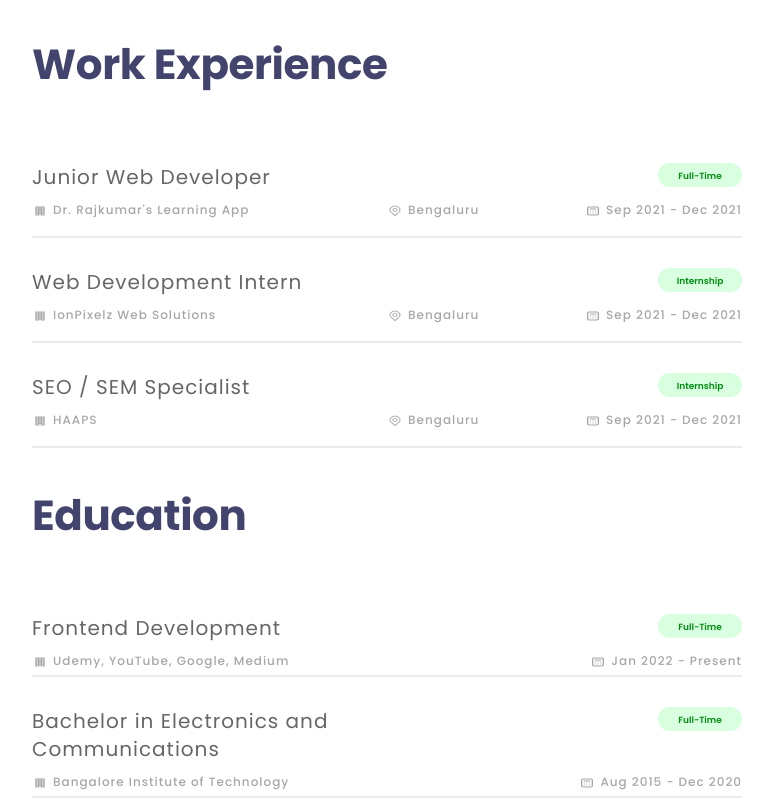
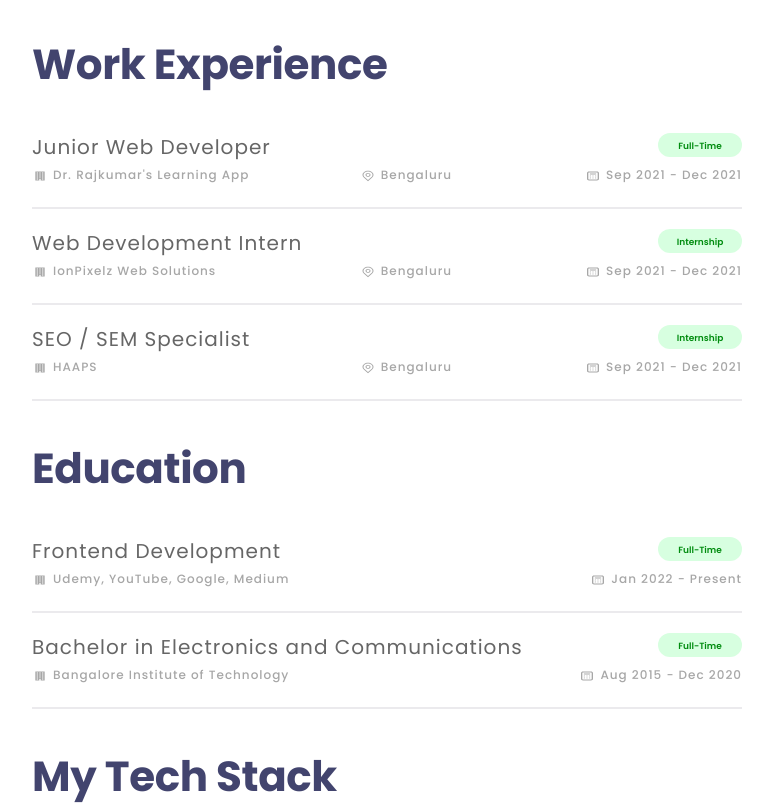
Before and after one commit to Chas-Henrik/Portfolio, a plain HTML site: page index.html in a window 1280 px wide. Shown: the part 1040-1846 px from the top of the page, without its empty margins (128-901 px from the left). Drawn offline with Linux system fonts and the light colour scheme.

Commit message:
Used grid for tables

```diff
--- a/css/style.css
+++ b/css/style.css
@@ -239,45 +239,29 @@ header {
     max-width: 100%;
 }
 
-.container_items-column {
+.container-grid {
     width: 100%;
-    height: 100%;
-    display: flex;
-    flex-direction: column;
-    justify-content: flex-start;
-    align-items: flex-start;
+    display: grid;
+    grid-template-columns: 6fr 4fr;
+    grid-template-rows: auto;
+    grid-template-areas: 'role job-type'
+        'provider date'
+        'location';
+    row-gap: 0;
+    padding-bottom: 1.8rem;
+    margin: 2rem 0;
 }
 
-.table {
-    width: 100%;
-    margin-top: 3em;
-    display: flex;
-    flex-wrap: wrap;
-    row-gap: 0.5em;
-}
-
-.table > * {
-    flex: 1 1 50%;
-    overflow: hidden;
-}
-
-.table>*:last-child {
-    padding-bottom: 1em;
-}
-
-.table>.role {
+.container-grid>h2 {
     font-size: 2rem;
     font-weight: 400;
     line-height: 2.8rem;
     letter-spacing: 0.1rem;
+    justify-self: left;
 }
 
-.table div {
-    display: flex;
-    justify-content: flex-end;
-}
 
-.table div>.job-type {
+.container-grid>p {
     width: 8.4rem;
     height: 2.4rem;
     font-size: 0.9rem;
@@ -286,16 +270,30 @@ header {
     color: var(--button-text);
     background-color: var(--button-success);
     border-radius: 10rem;
+    text-align: center;
+    justify-self: right;
 }
 
-.table>span {
+.provider {
+    justify-self: left;
+}
+
+.date {
+    justify-self: right;
+}
+
+.location {
+    justify-self: left;
+}
+
+.container-grid>span {
     font-size: 1.2rem;
     font-weight: 500;
     line-height: 2.8rem;
     letter-spacing: 0.1rem;
 }
 
-.table img {
+.container-grid span img {
     width: 1.6rem;
     height: 1.2rem;
     vertical-align: middle;
@@ -359,7 +357,7 @@ header {
     border: 3px solid rgb(77, 188, 224);
 }
 
-.card> * {
+.card>* {
     padding: 0 2.5rem;
     padding-bottom: 1rem;
 }
@@ -552,31 +550,54 @@ header {
         max-width: 710px;
     }
 
-    .table :nth-child(1) {
+    .container-grid.job-experience {
+        width: 100%;
+        display: grid;
+        grid-template-columns: 6fr 3fr 4fr;
+        grid-template-rows: auto;
+        grid-template-areas: 'role role job-type'
+            'provider location date';
+    }
+
+    .job-experience>.role {
+        grid-column: 1 / 3;
+    }
+
+    .job-experience :nth-child(1) {
         order: 1;
     }
 
-    .table :nth-child(2) {
+    .job-experience :nth-child(2) {
         order: 2;
     }
 
-    .table :nth-child(3) {
-        flex: 1 1 50%;
+    .job-experience :nth-child(3) {
         order: 3;
     }
 
-    .table :nth-child(4) {
-        flex: 1 1 30%;
+    .job-experience :nth-child(4) {
         order: 5;
     }
 
-    .table :nth-child(5) {
-        flex: 1 1 20%;
+    .job-experience :nth-child(5) {
         order: 4;
     }
 
-    .table>.location {
+    .container-grid.education {
+        width: 100%;
+        display: grid;
+        grid-template-columns: 7fr 3fr;
+        grid-template-rows: auto;
+        grid-template-areas: 'role job-type'
+            'provider date';
+    }
+
+    .container-grid>.location {
         text-align: left;
+    }
+
+    .container-grid>.date {
+        align-self: flex-end;
     }
 
     .card {
@@ -724,15 +745,15 @@ header {
         color: var(--black-content-light-mode);
     }
 
-    .table {
+    .container-grid {
         border-bottom: 0.2rem solid var(--border-color-light-mode);
     }
 
-    .table * {
+    .container-grid * {
         color: var(--light-content-dark-mode);
     }
 
-    .table>.role {
+    .container-grid>.role {
         color: var(--dark-content-light-mode);
     }
 
@@ -832,15 +853,15 @@ header {
         filter: invert(100%);
     }
 
-    .table {
+    .container-grid {
         border-bottom: 0.2rem solid var(--border-color-dark-mode);
     }
 
-    .table * {
+    .container-grid * {
         color: var(--light-content-dark-mode);
     }
 
-    .table>.role {
+    .container-grid>.role {
         color: var(--solid-heading-dark-mode);
     }
 
--- a/index.html
+++ b/index.html
@@ -56,46 +56,42 @@
             <h2>About Me</h2>
             <p>Lorem Ipsum is simply dummy text of the printing and typesetting industry. Lorem Ipsum has been the industry's standard dummy text ever since the 1500s, when an unknown printer took a gallery of type and scrambled it to make a type specimen book.</p>
             <h2>Work Experience</h2>
-            <div class="container_items-column">
-                <article class="table">
-                    <h2 class="role text-align-left">Junior Web Developer</h2>
-                    <div><p class="job-type text-align-center">Full-Time</p></div>
-                    <span class="provider text-align-left"><img src="./svg/office-building.svg" alt="office-building.svg">Dr. Rajkumar's Learning App</span>
-                    <span class="date text-align-right"><img src="./svg/calender.svg" alt="calender.svg">Sep 2021 - Dec 2021</span>
-                    <span class="location text-align-left"><img src="./svg/location.svg" alt="location.svg">Bengaluru</span>
-                </article>
-                <article class="table">
-                    <h2 class="role text-align-left">Web Development Intern</h2>
-                    <div><p class="job-type text-align-center">Internship</p></div>
-                    <span class="provider text-align-left"><img src="./svg/office-building.svg" alt="office-building.svg">IonPixelz Web Solutions</span>
-                    <span class="date text-align-right"><img src="./svg/calender.svg" alt="calender.svg">Sep 2021 - Dec 2021</span>
-                    <span class="location text-align-left"><img src="./svg/location.svg" alt="location.svg">Bengaluru</span>
-                </article>
-                <article class="table">
-                    <h2 class="role text-align-left">SEO / SEM Specialist</h2>
-                    <div><p class="job-type text-align-center">Internship</p></div>
-                    <span class="provider text-align-left"><img src="./svg/office-building.svg" alt="office-building.svg">HAAPS</span>
-                    <span class="date text-align-right"><img src="./svg/calender.svg" alt="calender.svg">Sep 2021 - Dec 2021</span>
-                    <span class="location text-align-left"><img src="./svg/location.svg" alt="location.svg">Bengaluru</span>
-                </article>
-            </div>
+            <article class="container-grid job-experience">
+                <h2 class="role">Junior Web Developer</h2>
+                <p class="job-type">Full-Time</p>
+                <span class="provider"><img src="./svg/office-building.svg" alt="office-building.svg">Dr. Rajkumar's Learning App</span>
+                <span class="date"><img src="./svg/calender.svg" alt="calender.svg">Sep 2021 - Dec 2021</span>
+                <span class="location"><img src="./svg/location.svg" alt="location.svg">Bengaluru</span>
+            </article>
+            <article class="container-grid job-experience">
+                <h2 class="role">Web Development Intern</h2>
+                <p class="job-type">Internship</p>
+                <span class="provider"><img src="./svg/office-building.svg" alt="office-building.svg">IonPixelz Web Solutions</span>
+                <span class="date"><img src="./svg/calender.svg" alt="calender.svg">Sep 2021 - Dec 2021</span>
+                <span class="location"><img src="./svg/location.svg" alt="location.svg">Bengaluru</span>
+            </article>
+            <article class="container-grid job-experience">
+                <h2 class="role">SEO / SEM Specialist</h2>
+                <p class="job-type">Internship</p>
+                <span class="provider"><img src="./svg/office-building.svg" alt="office-building.svg">HAAPS</span>
+                <span class="date"><img src="./svg/calender.svg" alt="calender.svg">Sep 2021 - Dec 2021</span>
+                <span class="location"><img src="./svg/location.svg" alt="location.svg">Bengaluru</span>
+            </article>
             <h2>Education</h2>
-            <div class="container_items-column">
-                <article class="table">
-                    <h2 class="role text-align-left">Frontend Development</h2>
-                    <div><p class="job-type text-align-center">Full-Time</p></div>
-                    <span class="provider text-align-left"><img src="./svg/office-building.svg" alt="office-building.svg">Udemy, YouTube, Google, Medium</span>
-                    <span class="date text-align-right"><img src="./svg/calender.svg" alt="calender.svg">Jan 2022 - Present</span>
-                    <span class="location text-align-left mobile-block"><img src="./svg/location.svg" alt="location.svg">Online</span>
-                </article>
-                <article class="table">
-                    <h2 class="role text-align-left">Bachelor in Electronics and Communications</h2>
-                    <div><p class="job-type text-align-center">Full-Time</p></div>
-                    <span class="provider text-align-left"><img src="./svg/office-building.svg" alt="office-building.svg">Bangalore Institute of Technology</span>
-                    <span class="date text-align-right"><img src="./svg/calender.svg" alt="calender.svg">Aug 2015 - Dec 2020</span>
-                    <span class="location text-align-left mobile-block"><img src="./svg/location.svg" alt="location.svg">Bengaluru</span>
-                </article>
-            </div>
+            <article class="container-grid education">
+                <h2 class="role">Frontend Development</h2>
+                <p class="job-type">Full-Time</p>
+                <span class="provider"><img src="./svg/office-building.svg" alt="office-building.svg">Udemy, YouTube, Google, Medium</span>
+                <span class="date"><img src="./svg/calender.svg" alt="calender.svg">Jan 2022 - Present</span>
+                <span class="location mobile-block"><img src="./svg/location.svg" alt="location.svg">Online</span>
+            </article>
+            <article class="container-grid education">
+                <h2 class="role">Bachelor in Electronics and Communications</h2>
+                <p class="job-type">Full-Time</p>
+                <span class="provider"><img src="./svg/office-building.svg" alt="office-building.svg">Bangalore Institute of Technology</span>
+                <span class="date"><img src="./svg/calender.svg" alt="calender.svg">Aug 2015 - Dec 2020</span>
+                <span class="location mobile-block"><img src="./svg/location.svg" alt="location.svg">Bengaluru</span>
+            </article>
         </section>
         <!-- Tech Stack Section -->
         <section id="tech-stack">
```
